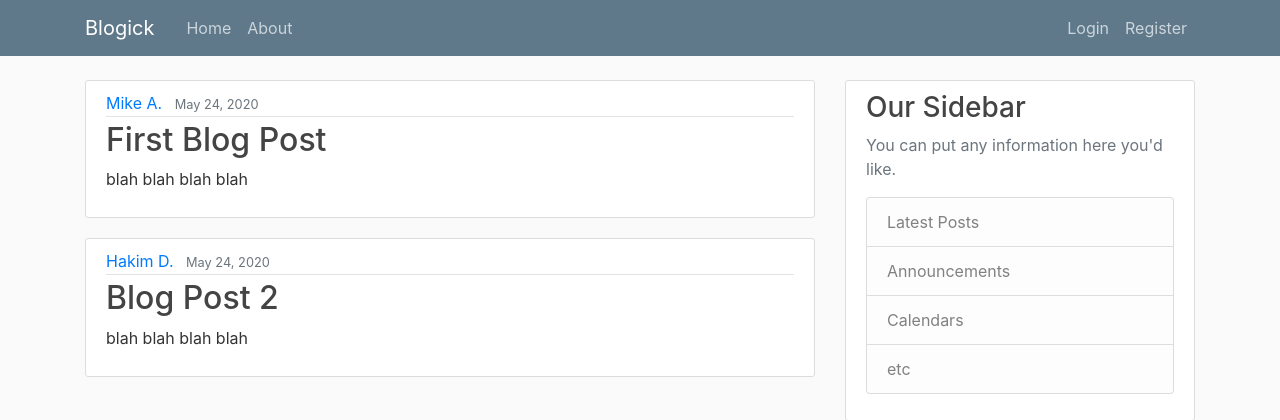
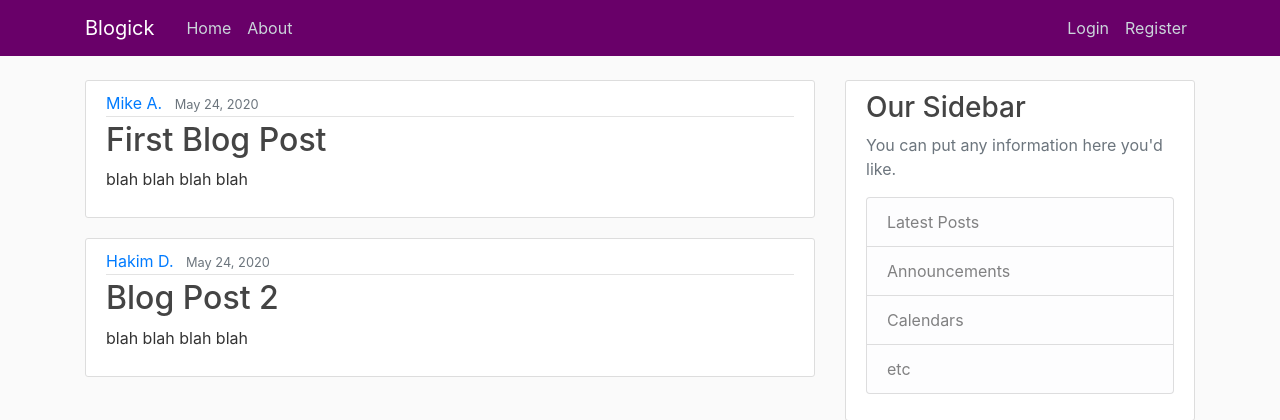
Before and after one commit to MalikMAlna/blogick, a Django app: page / in a window 1280 px wide. Shown: the top 420 px of the page. Run offline with Django 3.2, Linux system fonts and the light colour scheme; some libraries are stand-ins or nearby versions.

Commit message:
Changed some colors

```diff
--- a/blog/static/blog/main.css
+++ b/blog/static/blog/main.css
@@ -18,7 +18,7 @@ ul {
 }
 
 .bg-steel {
-  background-color: #5f788a;
+  background-color: #690069;
 }
 
 .site-header .navbar-nav .nav-link {
@@ -46,7 +46,7 @@ ul {
 }
 
 a.article-title:hover {
-  color: #428bca;
+  color: #690069;
   text-decoration: none;
 }
 
```
